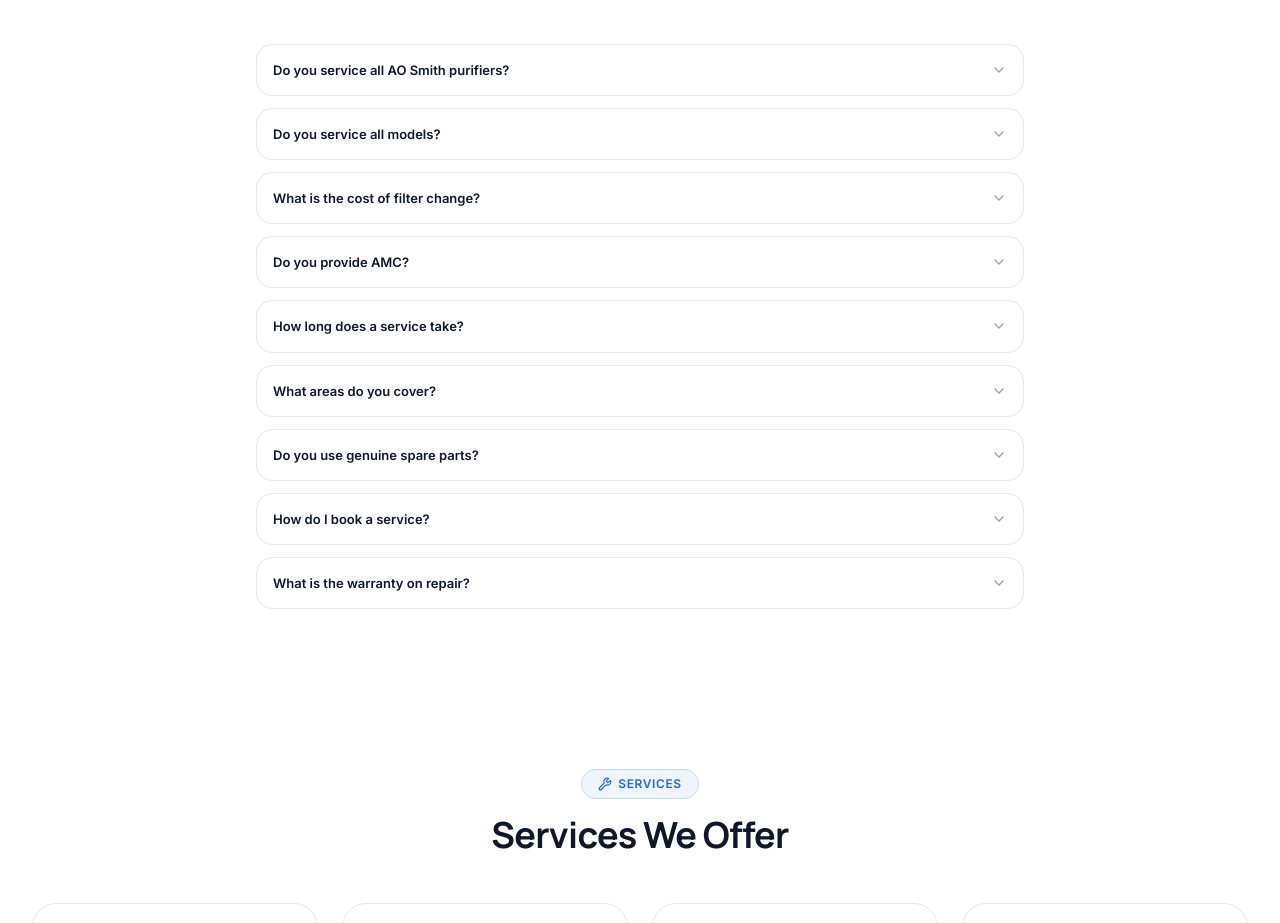
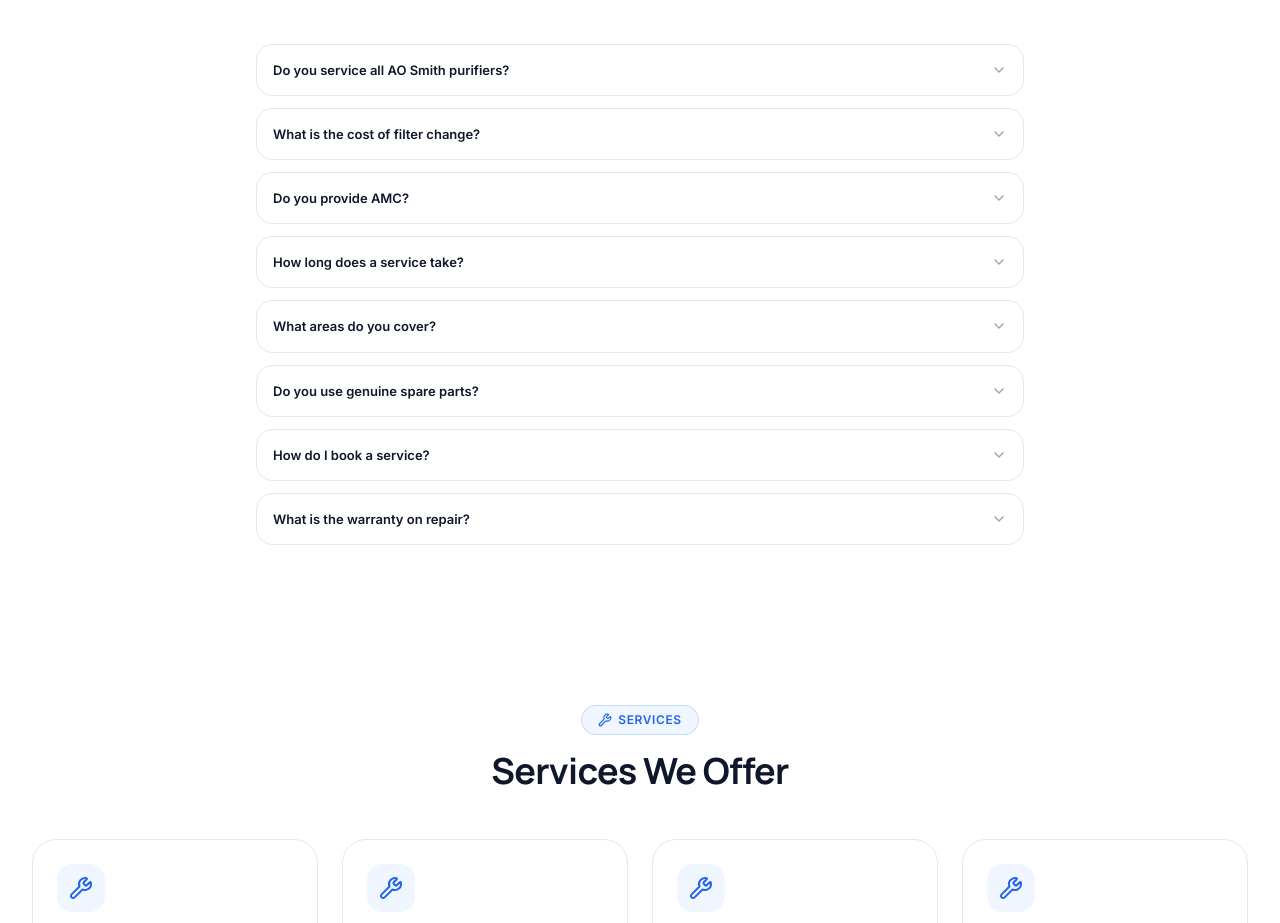
Before and after one commit to hoteldemo88-a11y/OG-Service, a React (Vite) app: page /brands/ao-smith in a window 1280 px wide. Shown: the part 1588-2511 px from the top of the page. Built offline with nearby package versions, Linux system fonts and the light colour scheme.

Commit message:
increase performance

```diff
--- a/src/pages/BrandDetail.jsx
+++ b/src/pages/BrandDetail.jsx
@@ -40,8 +40,7 @@ const brandFaqs = {
     { id: 8, question: 'What is the warranty on repair?', answer: 'We provide a 30-day service warranty on all repairs. Part warranty varies by component.' },
   ],
   'ao-smith': [
-    { id: 1, question: 'Do you service all models?', answer: 'Yes, we service all water purifier models including hot and cold water dispensers.' },
-    { id: 2, question: 'What is the cost of filter change?', answer: 'Filter replacement starts from ₹1,500 depending on the model and filter type.' },
+    { id: 1, question: 'What is the cost of filter change?', answer: 'Filter replacement starts from ₹1,500 depending on the model and filter type.' },
     { id: 3, question: 'Do you provide AMC?', answer: 'Yes, we offer annual maintenance contracts for all purifiers.' },
     { id: 4, question: 'How long does a service take?', answer: 'Most service visits are completed within 30-45 minutes. Same-day service is available.' },
     { id: 5, question: 'What areas do you cover?', answer: 'We cover all major areas in Bangalore including Koramangala, Whitefield, Electronic City, JP Nagar, and more.' },
@@ -50,8 +49,7 @@ const brandFaqs = {
     { id: 8, question: 'What is the warranty on repair?', answer: 'We provide a 30-day service warranty on all repairs. Part warranty varies by component.' },
   ],
   lg: [
-    { id: 1, question: 'Do you service all LG purifiers?', answer: 'Yes, we provide complete service for all models including mineral enhancer models.' },
-    { id: 2, question: 'How often should I service my RO?', answer: 'We recommend servicing your RO every 6-12 months for best performance.' },
+    { id: 1, question: 'How often should I service my RO?', answer: 'We recommend servicing your RO every 6-12 months for best performance.' },
     { id: 3, question: 'Do you use genuine parts?', answer: 'Yes, we use only genuine spare parts for all repairs and replacements.' },
     { id: 4, question: 'How long does a service take?', answer: 'Most service visits are completed within 30-45 minutes. Same-day service is available.' },
     { id: 5, question: 'What areas do you cover?', answer: 'We cover all major areas in Bangalore including Koramangala, Whitefield, Electronic City, JP Nagar, and more.' },
```
